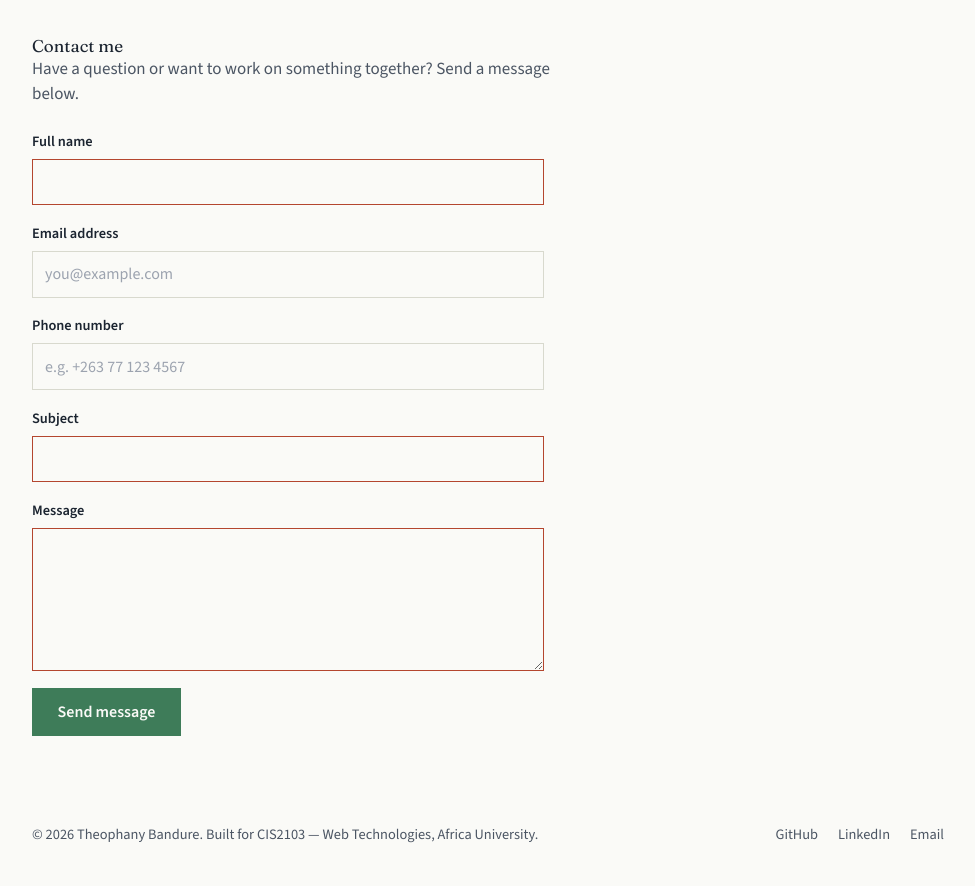
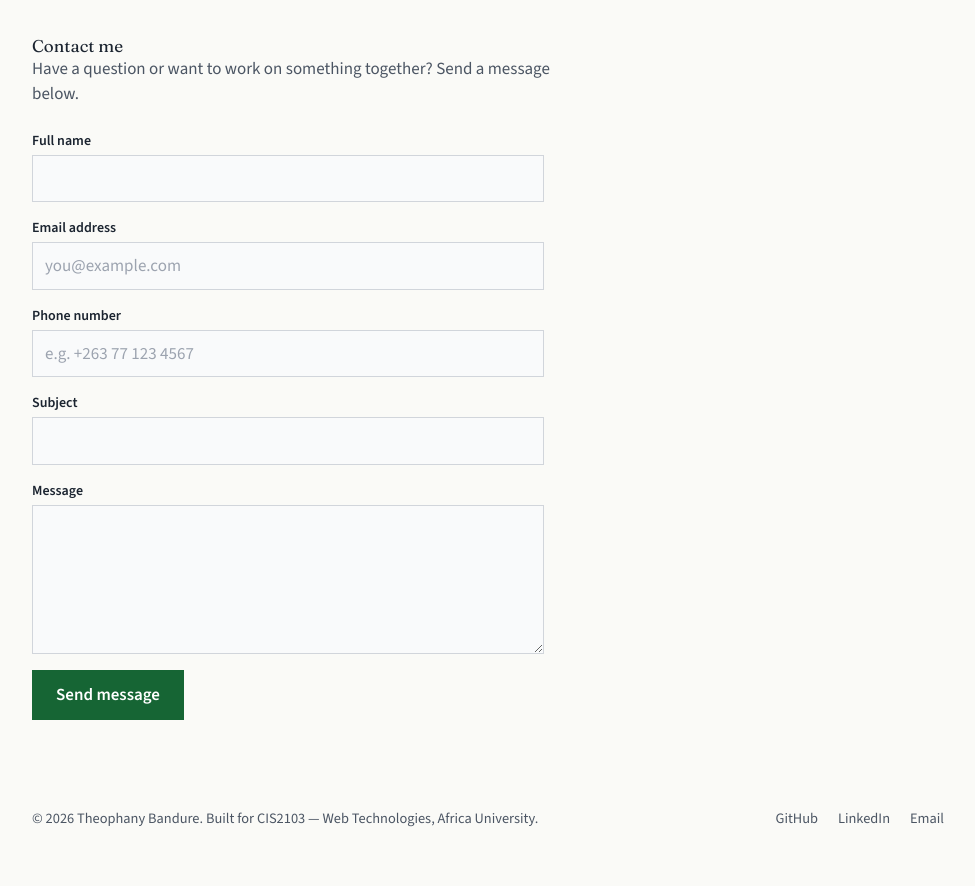
Before and after one commit to xa-nxan/theophany-bandure-profile, a plain HTML site: page index.html in a window 1280 px wide. Shown: the part 800-1686 px from the top of the page, without its empty margins (152-1127 px from the left). Drawn offline with nearby package versions, Linux system fonts and the light colour scheme.

Commit message:
feat: convert contact form to Tailwind utilities

```diff
--- a/index.html
+++ b/index.html
@@ -88,10 +88,10 @@
       <h2 id="contact-heading">Contact me</h2>
       <p class="contact-intro">Have a question or want to work on something together? Send a message below.</p>
 
-      <form class="contact-form" action="#" method="post">
+      <form class="mt-6 flex flex-col gap-4 md:max-w-lg" action="#" method="post">
 
-        <div class="form-row">
-          <label for="name">Full name</label>
+        <div class="flex flex-col gap-1">
+          <label for="name" class="text-sm font-semibold">Full name</label>
           <input
             type="text"
             id="name"
@@ -99,11 +99,12 @@
             required
             minlength="2"
             autocomplete="name"
+            class="px-3 py-2.5 border border-gray-300 bg-gray-50 text-gray-900 focus:outline-2 focus:outline-green-700"
           >
         </div>
 
-        <div class="form-row">
-          <label for="email">Email address</label>
+        <div class="flex flex-col gap-1">
+          <label for="email" class="text-sm font-semibold">Email address</label>
           <input
             type="email"
             id="email"
@@ -111,11 +112,12 @@
             required
             autocomplete="email"
             placeholder="you@example.com"
+            class="px-3 py-2.5 border border-gray-300 bg-gray-50 text-gray-900 focus:outline-2 focus:outline-green-700"
           >
         </div>
 
-        <div class="form-row">
-          <label for="phone">Phone number</label>
+        <div class="flex flex-col gap-1">
+          <label for="phone" class="text-sm font-semibold">Phone number</label>
           <input
             type="tel"
             id="phone"
@@ -123,32 +125,35 @@
             pattern="[0-9+\-\s()]{7,15}"
             placeholder="e.g. +263 77 123 4567"
             autocomplete="tel"
+            class="px-3 py-2.5 border border-gray-300 bg-gray-50 text-gray-900 focus:outline-2 focus:outline-green-700"
           >
         </div>
 
-        <div class="form-row">
-          <label for="subject">Subject</label>
+        <div class="flex flex-col gap-1">
+          <label for="subject" class="text-sm font-semibold">Subject</label>
           <input
             type="text"
             id="subject"
             name="subject"
             required
             minlength="3"
+            class="px-3 py-2.5 border border-gray-300 bg-gray-50 text-gray-900 focus:outline-2 focus:outline-green-700"
           >
         </div>
 
-        <div class="form-row">
-          <label for="message">Message</label>
+        <div class="flex flex-col gap-1">
+          <label for="message" class="text-sm font-semibold">Message</label>
           <textarea
             id="message"
             name="message"
             rows="5"
             required
             minlength="10"
+            class="px-3 py-2.5 border border-gray-300 bg-gray-50 text-gray-900 focus:outline-2 focus:outline-green-700"
           ></textarea>
         </div>
 
-        <button type="submit">Send message</button>
+        <button type="submit" class="self-start bg-green-800 hover:bg-green-900 text-white font-semibold py-3 px-6 cursor-pointer transition-colors">Send message</button>
       </form>
     </section>
 
```
